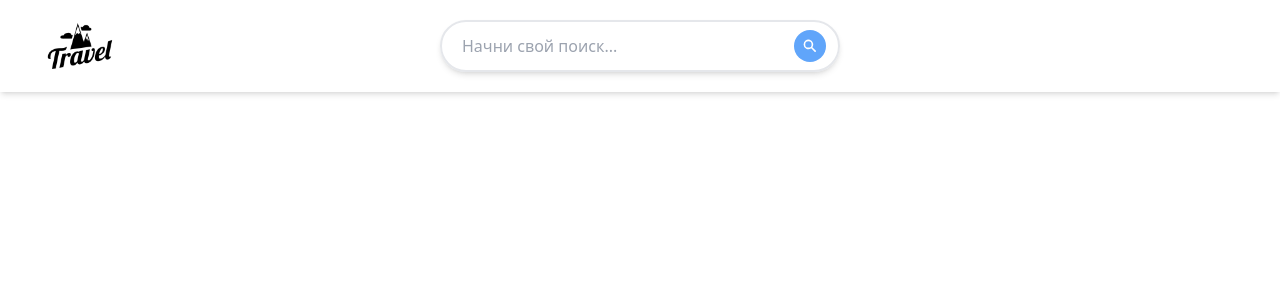
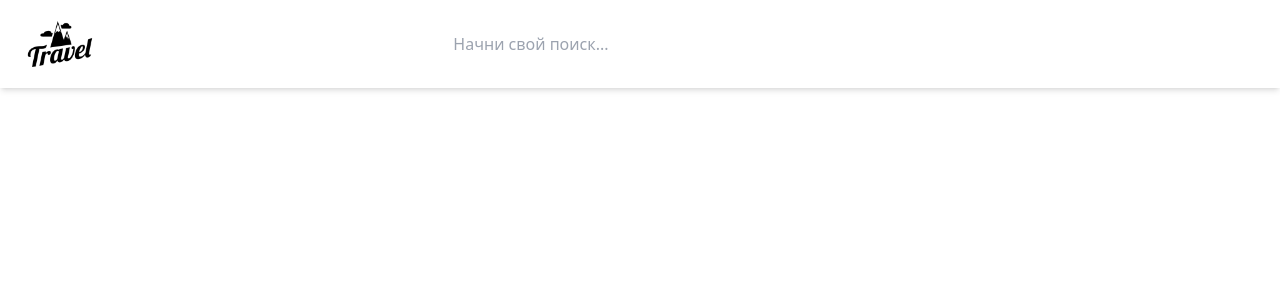
Before and after one commit to lisichkin1/diplom-travel, a Next.js app in the folder travel/: page / in a window 1280 px wide. Shown: the top 300 px of the page. Built offline with nearby package versions, Linux system fonts and the light colour scheme.

Commit message:
feat:add a new breakpoint

```diff
--- a/travel/tailwind.config.js
+++ b/travel/tailwind.config.js
@@ -3,7 +3,9 @@ module.exports = {
     './pages/**/*.{js,ts,jsx,tsx}',
     './components/**/*.{js,ts,jsx,tsx}',
   ],
-  theme: {
+  theme: {screens: {
+    'mm': '380px',
+  },
     extend: {},
   },
   plugins: [],
```
